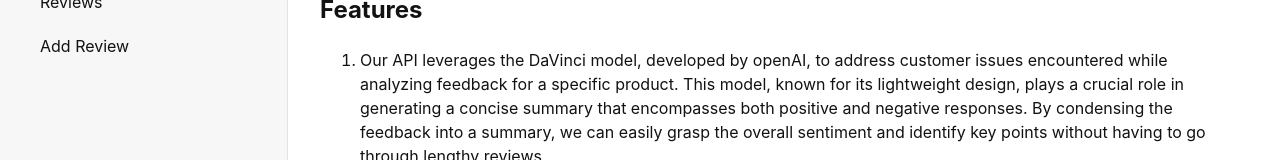
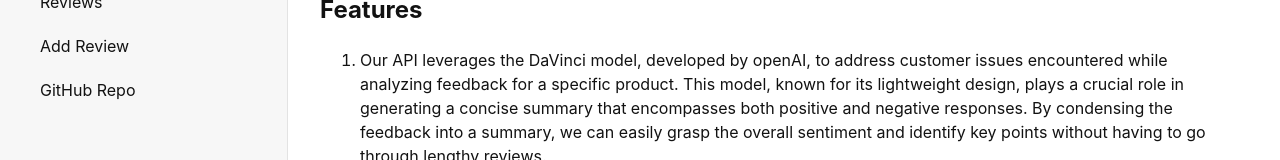
Before and after one commit to kushaangowda/feedback_portal, a React (Create React App) app: page /home in a window 1280 px wide. Shown: the part 199-359 px from the top of the page. Built offline with nearby package versions, Linux system fonts and the light colour scheme.

Commit message:
added link to github repo

```diff
--- a/src/routes/Root.js
+++ b/src/routes/Root.js
@@ -42,6 +42,15 @@ export default function Root() {
             <li>
               <Link to={`/playground`}>Add Review</Link>
             </li>
+            <li>
+              <a
+                href="https://github.com/kushaangowda/feedback_portal"
+                rel="noreferrer"
+                target="_blank"
+              >
+                GitHub Repo
+              </a>
+            </li>
           </ul>
         </nav>
       </div>
```
